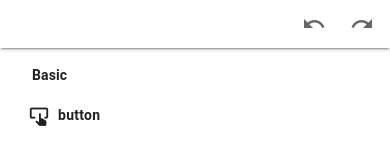
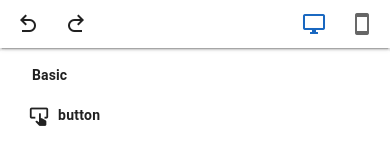
Before and after one commit to ghazialhouwari/web-builder, a Vue app: page / in a window 390 px wide. Shown: the top 160 px of the page. Built offline with nearby package versions, Linux system fonts and the light colour scheme.

Commit message:
feat(mobile): add mobile view
Add the ability to switch between desktop and mobile view

Move viewType from useGrid composable to grid store

```diff
--- a/src/App.vue
+++ b/src/App.vue
@@ -1,30 +1,51 @@
 <script lang="ts" setup>
 	import { useSectionsStore } from '@/store/sections';
+	import { useGridStore } from '@/store/grid';
 
 	// Components
 	import PageSections from '@/components/PageSections.vue';
 
 	const sectionsStore = useSectionsStore();
+	const gridStore = useGridStore();
 </script>
 
 <template>
 	<v-app>
 		<v-app-bar :elevation="2" density="compact">
-			<template v-slot:append>
+			<template v-slot:prepend>
 				<v-btn
-					icon="mdi-undo"
-					color="medium-emphasis"
+					icon="mdi-arrow-u-left-top"
+					color="high-emphasis"
 					@click="sectionsStore.undo"
 				></v-btn>
 				<v-btn
-					icon="mdi-redo"
-					color="medium-emphasis"
+					icon="mdi-arrow-u-right-top"
+					color="high-emphasis"
 					@click="sectionsStore.redo"
 				></v-btn>
 			</template>
+			<template v-slot:append>
+				<v-btn
+					icon="mdi-monitor"
+					:color="gridStore.viewType === 'desktop' ? 'primary' : 'medium-emphasis'"
+					@click="gridStore.setViewType('desktop')"
+				></v-btn>
+				<v-btn
+					icon="mdi-cellphone"
+					:color="gridStore.viewType === 'mobile' ? 'primary' : 'medium-emphasis'"
+					@click="gridStore.setViewType('mobile')"
+				></v-btn>
+			</template>
 		</v-app-bar>
-		<v-main>
+		<v-main class="site__main" :class="gridStore.viewType">
 			<PageSections />
 		</v-main>
 	</v-app>
 </template>
+
+<style scoped>
+	.site__main.mobile {
+		width: 430px;
+		margin: 0 auto;
+	}
+</style>
--- a/src/components/Grid.vue
+++ b/src/components/Grid.vue
@@ -18,14 +18,14 @@
 	}>();
 
 	const gridStore = useGridStore();
-	const { viewType, rowCount } = useGrid();
+	const { columnCount, rowCount } = useGrid();
 	const { moveStartHandler, moveHandler, moveEndHandler } = useGridDraggable(
 		props.sectionIndex
 	);
 	const { resizeHanlder } = useGridResize(props.sectionIndex);
 
 	onMounted(() => {
-		gridStore.setSectionLayout(props.section.layout[viewType.value]);
+		gridStore.setSectionLayout(props.section.layout);
 	});
 </script>
 
@@ -35,6 +35,7 @@
 		class="grid-wrapper"
 		:style="{
 			'--grid-row-count': rowCount,
+			'--grid-column-count': columnCount,
 		}"
 	>
 		<GridItem
--- a/src/components/GridItem.vue
+++ b/src/components/GridItem.vue
@@ -5,9 +5,11 @@
 		SectionBlockLayout,
 		BlockComponentType,
 		BlocksComponenets,
+		SectionBreakpoints,
 	} from '@/utils/types';
+	// Store
+	import { useGridStore } from '@/store/grid';
 	// Composables
-	import useGrid from '@/composables/useGrid';
 	import useGridItemResize from '@/composables/useGridItemResize';
 	import useGridItemDraggable from '@/composables/useGridItemDraggable';
 	// Components
@@ -29,24 +31,27 @@
 	/* eslint-disable no-unused-vars */
 	const emit = defineEmits({
 		start: () => true,
-		move: (x: number, y: number, blockLayout: SectionBlockLayout) => true,
+		move: (
+			x: number,
+			y: number,
+			blockLayout: SectionBreakpoints<SectionBlockLayout>
+		) => true,
 		end: (blockIndex: number) => true,
 		resize: (blockIndex: number, layout: SectionBlockLayout) => true,
 	});
 
 	const currentBlock = ref<BlockComponentType>('ButtonBlock');
 
+	const gridStore = useGridStore();
 	const gridItem = ref<HTMLElement | null>(null);
 	const dragHandle = ref<HTMLElement | null>(null);
 	const resizeHandle = ref<HTMLElement | null>(null);
 
-	const { viewType } = useGrid();
 	const { offset } = useGridItemDraggable({
 		gridItem,
 		dragHandle,
 		onStart: () => emit('start'),
-		onMove: (x: number, y: number) =>
-			emit('move', x, y, props.block.layout[viewType.value]),
+		onMove: (x: number, y: number) => emit('move', x, y, props.block.layout),
 		onEnd: () => emit('end', props.blockIndex),
 	});
 	useGridItemResize({
@@ -62,10 +67,10 @@
 		ref="gridItem"
 		class="grid-item d-flex"
 		:style="{
-			'--row-start': block.layout[viewType].start.y,
-			'--col-start': block.layout[viewType].start.x,
-			'--row-end': block.layout[viewType].end.y,
-			'--col-end': block.layout[viewType].end.x,
+			'--row-start': block.layout[gridStore.viewType].start.y,
+			'--col-start': block.layout[gridStore.viewType].start.x,
+			'--row-end': block.layout[gridStore.viewType].end.y,
+			'--col-end': block.layout[gridStore.viewType].end.x,
 			'--x-offset': `${offset.x}px`,
 			'--y-offset': `${offset.y}px`,
 		}"
--- a/src/composables/useGrid.ts
+++ b/src/composables/useGrid.ts
@@ -1,5 +1,12 @@
-import { ref, reactive, toRefs, onMounted, onUnmounted, computed } from 'vue';
-import { ViewType } from '@/utils/types';
+import {
+	ref,
+	reactive,
+	toRefs,
+	onMounted,
+	onUnmounted,
+	computed,
+	watch,
+} from 'vue';
 import { useGridStore } from '@/store/grid';
 import { SectionBlockLayout } from '@/utils/types';
 
@@ -16,7 +23,6 @@ export default function useGrid() {
 	const gridStore = useGridStore();
 	const grid = reactive<Grid>(calculateGrid());
 	const gridWrapper = ref<HTMLElement | null>(null);
-	const viewType = ref<ViewType>('desktop');
 
 	const rowCount = computed(() => {
 		const sectionRowCount = gridStore.sectionLayout?.rows ?? 1;
@@ -26,9 +32,20 @@ export default function useGrid() {
 		);
 	});
 
+	function updateGrid() {
+		Object.assign(grid, calculateGrid());
+	}
 	function handleResize() {
-		Object.assign(grid, calculateGrid());
-		viewType.value = window.innerWidth > 767 ? 'desktop' : 'mobile';
+		updateGrid();
+		if (gridStore.viewType === 'desktop' && window.innerWidth <= 767) {
+			gridStore.setViewType('mobile');
+		} else if (gridStore.viewType === 'mobile' && window.innerWidth > 767) {
+			gridStore.setViewType('desktop');
+		}
+	}
+
+	function setGridWrapper() {
+		gridWrapper.value = document.querySelector('#gridWrapper');
 	}
 
 	function offsetToBlockLayout(
@@ -38,8 +55,14 @@ export default function useGrid() {
 		rowSize: number,
 		zIndex: number
 	): SectionBlockLayout {
-		const offsetX = x + window.scrollX - grid.gutters + grid.gap;
-		const offsetY = y + window.scrollY - (gridWrapper.value?.offsetTop || 0);
+		const wrapperOffsetLeft = gridWrapper.value?.offsetLeft || 0;
+		const wrapperOffsetTop = gridWrapper.value?.offsetTop || 0;
+
+		const offsetX =
+			x + window.scrollX - wrapperOffsetLeft - grid.gutters + grid.gap;
+		const offsetY = y + window.scrollY - wrapperOffsetTop;
+		console.log(y, window.scrollY, wrapperOffsetTop);
+		console.log(y + window.scrollY - wrapperOffsetTop);
 
 		// Get grid row and column from grid item offset
 		const gridColumn = Math.ceil(offsetX / (grid.cellWidth + grid.gap));
@@ -63,9 +86,45 @@ export default function useGrid() {
 		};
 	}
 
-	function setGridWrapper() {
-		gridWrapper.value = document.querySelector('#gridWrapper');
+	function calculateGrid(): Grid {
+		const { viewType } = gridStore;
+		const viewPort = viewType === 'desktop' ? window.innerWidth : 430;
+
+		const gap = 11;
+		const columnCount = viewType === 'desktop' ? 24 : 8;
+		const minRowCount = 8;
+		const rowHeightRatio = 0.0215;
+		const minContainerWidth = 1400;
+
+		const guttersPercent = viewType === 'desktop' ? 0.02 : 0.06;
+		const baseGutters = viewPort * guttersPercent - gap;
+		const frGutters = (viewPort - minContainerWidth) / 2 - gap;
+
+		const gutters = viewPort < minContainerWidth ? baseGutters : frGutters;
+		const gapCount = (columnCount - 1) * gap;
+		const containerWidth = viewPort - gutters * 2 - gap * 2;
+
+		const width = Math.min(minContainerWidth, containerWidth);
+
+		const cellWidth = (width - gapCount) / columnCount;
+		const cellHeight = viewType === 'desktop' ? width * rowHeightRatio : 26;
+
+		return {
+			gap,
+			gutters,
+			cellWidth,
+			cellHeight,
+			columnCount,
+			minRowCount,
+		};
 	}
+
+	watch(
+		() => gridStore.viewType,
+		(newValue, oldValue) => {
+			updateGrid();
+		}
+	);
 
 	onMounted(() => {
 		setGridWrapper();
@@ -76,39 +135,7 @@ export default function useGrid() {
 	return {
 		...toRefs(grid),
 		rowCount,
-		viewType,
 		gridWrapper,
 		offsetToBlockLayout,
 	};
 }
-
-function calculateGrid(): Grid {
-	const viewPort = window.innerWidth;
-
-	const gap = 11;
-	const columnCount = 24;
-	const minRowCount = 8;
-	const rowHeightRatio = 0.0215;
-	const minContainerWidth = 1400;
-
-	const baseGutters = viewPort * 0.02 - gap;
-	const frGutters = (viewPort - minContainerWidth) / 2 - gap;
-
-	const gutters = viewPort < minContainerWidth ? baseGutters : frGutters;
-	const gapCount = (columnCount - 1) * gap;
-	const containerWidth = viewPort - gutters * 2 - gap * 2;
-
-	const width = Math.min(minContainerWidth, containerWidth);
-
-	const cellWidth = (width - gapCount) / columnCount;
-	const cellHeight = width * rowHeightRatio;
-
-	return {
-		gap,
-		gutters,
-		cellWidth,
-		cellHeight,
-		columnCount,
-		minRowCount,
-	};
-}
--- a/src/composables/useGridDraggable.ts
+++ b/src/composables/useGridDraggable.ts
@@ -1,4 +1,4 @@
-import { SectionBlockLayout } from '@/utils/types';
+import { SectionBlockLayout, SectionBreakpoints } from '@/utils/types';
 import { useGridStore } from '@/store/grid';
 import { useSectionsStore } from '@/store/sections';
 import useGrid from '@/composables/useGrid';
@@ -6,22 +6,27 @@ import useGrid from '@/composables/useGrid';
 export default function useGridDraggable(sectionIndex: number) {
 	const gridStore = useGridStore();
 	const sectionsStore = useSectionsStore();
-	const { viewType, offsetToBlockLayout } = useGrid();
+	const { offsetToBlockLayout } = useGrid();
 
 	function moveStartHandler() {
 		gridStore.setIsDragging(true);
 		gridStore.setSectionIndex(sectionIndex);
 	}
-	function moveHandler(x: number, y: number, blockLayout: SectionBlockLayout) {
-		const rowSize = blockLayout.end.y - blockLayout.start.y;
-		const columnSize = blockLayout.end.x - blockLayout.start.x;
+	function moveHandler(
+		x: number,
+		y: number,
+		blockLayout: SectionBreakpoints<SectionBlockLayout>
+	) {
+		const layout = blockLayout[gridStore.viewType];
+		const rowSize = layout.end.y - layout.start.y;
+		const columnSize = layout.end.x - layout.start.x;
 
 		const draggedBlockLayout = offsetToBlockLayout(
 			x,
 			y,
 			columnSize,
 			rowSize,
-			blockLayout.zIndex
+			layout.zIndex
 		);
 		gridStore.setDraggedBlockLayout(draggedBlockLayout);
 	}
@@ -33,7 +38,7 @@ export default function useGridDraggable(sectionIndex: number) {
 				sectionIndex,
 				blockIndex,
 				gridStore.draggedBlockLayout,
-				viewType.value
+				gridStore.viewType
 			);
 			gridStore.updateSectionRowCount(gridStore.draggedBlockLayout.end.y);
 			gridStore.resetDraggedBlockLayout();
--- a/src/composables/useGridItemDraggable.ts
+++ b/src/composables/useGridItemDraggable.ts
@@ -19,10 +19,13 @@ export default function useGridItemDraggable({
 	const { gridWrapper } = useGrid();
 
 	function updateItemOffset(x: number, y: number) {
+		const wrapperOffsetLeft = gridWrapper.value?.offsetLeft || 0;
 		const wrapperOffsetTop = gridWrapper.value?.offsetTop || 0;
-		offset.value.x = x + window.scrollX - (gridItem.value?.offsetLeft || 0);
-		offset.value.y =
-			y + window.scrollY - wrapperOffsetTop - (gridItem.value?.offsetTop || 0);
+		const blockOffsetLeft = gridItem.value?.offsetLeft || 0;
+		const blockOffsetTop = gridItem.value?.offsetTop || 0;
+
+		offset.value.x = x + window.scrollX - wrapperOffsetLeft - blockOffsetLeft;
+		offset.value.y = y + window.scrollY - wrapperOffsetTop - blockOffsetTop;
 	}
 
 	function resetItemOffset() {
--- a/src/composables/useGridItemResize.ts
+++ b/src/composables/useGridItemResize.ts
@@ -24,7 +24,6 @@ export default function useGridItemResize({
 	const end: Position = { x: 0, y: 0 };
 	const { cellWidth, cellHeight, gap } = useGrid();
 	const gridStore = useGridStore();
-	const { viewType } = useGrid();
 	let directions: string[] = [];
 
 	function mouseDownHandler(evt: MouseEvent) {
@@ -66,14 +65,14 @@ export default function useGridItemResize({
 
 			const layout: SectionBlockLayout = {
 				start: {
-					x: block.layout[viewType.value].start.x,
-					y: block.layout[viewType.value].start.y,
+					x: block.layout[gridStore.viewType].start.x,
+					y: block.layout[gridStore.viewType].start.y,
 				},
 				end: {
-					x: block.layout[viewType.value].end.x,
-					y: block.layout[viewType.value].end.y,
+					x: block.layout[gridStore.viewType].end.x,
+					y: block.layout[gridStore.viewType].end.y,
 				},
-				zIndex: block.layout[viewType.value].zIndex,
+				zIndex: block.layout[gridStore.viewType].zIndex,
 			};
 
 			if (
--- a/src/composables/useGridResize.ts
+++ b/src/composables/useGridResize.ts
@@ -6,14 +6,13 @@ import { SectionBlockLayout } from '@/utils/types';
 export default function useGridResize(sectionIndex: number) {
 	const sectionsStore = useSectionsStore();
 	const gridStore = useGridStore();
-	const { viewType } = useGrid();
 
 	function resizeHanlder(blockIndex: number, layout: SectionBlockLayout) {
 		sectionsStore.updateSectionBlockLayoutByIndex(
 			sectionIndex,
 			blockIndex,
 			layout,
-			viewType.value
+			gridStore.viewType
 		);
 		gridStore.updateSectionRowCount(layout.end.y);
 	}
--- a/src/data/sections.ts
+++ b/src/data/sections.ts
@@ -51,12 +51,12 @@ export const sections: Section[] = [
 					},
 					mobile: {
 						start: {
-							x: 1,
-							y: 15,
+							x: 4,
+							y: 3,
 						},
 						end: {
-							x: 4,
-							y: 16,
+							x: 7,
+							y: 5,
 						},
 						zIndex: 3,
 					},
@@ -114,12 +114,12 @@ export const sections: Section[] = [
 					},
 					mobile: {
 						start: {
-							x: 1,
-							y: 15,
+							x: 3,
+							y: 3,
 						},
 						end: {
-							x: 4,
-							y: 16,
+							x: 8,
+							y: 5,
 						},
 						zIndex: 3,
 					},
--- a/src/store/grid.ts
+++ b/src/store/grid.ts
@@ -1,19 +1,25 @@
 import { defineStore } from 'pinia';
 import { ref, readonly } from 'vue';
-import { SectionBlockLayout, SectionLayout } from '@/utils/types';
+import {
+	SectionBlockLayout,
+	SectionBreakpoints,
+	SectionLayout,
+	ViewType,
+} from '@/utils/types';
 
 export const useGridStore = defineStore('grid', () => {
 	const isDragging = ref(false);
 	const sectionIndex = ref<number | null>(0);
 	const draggedBlockLayout = ref<SectionBlockLayout | null>(null);
 	const sectionLayout = ref<SectionLayout>();
+	const viewType = ref<ViewType>('desktop');
 
 	function setDraggedBlockLayout(layout: SectionBlockLayout) {
 		draggedBlockLayout.value = layout;
 	}
 
-	function setSectionLayout(layout: SectionLayout) {
-		sectionLayout.value = layout;
+	function setSectionLayout(layout: SectionBreakpoints<SectionLayout>) {
+		sectionLayout.value = layout[viewType.value];
 	}
 
 	function updateSectionRowCount(rowCount: number) {
@@ -33,8 +39,13 @@ export const useGridStore = defineStore('grid', () => {
 	function setSectionIndex(value: number) {
 		sectionIndex.value = value;
 	}
+
 	function resetSectionIndex() {
 		sectionIndex.value = null;
+	}
+
+	function setViewType(value: ViewType) {
+		viewType.value = value;
 	}
 
 	return {
@@ -42,6 +53,7 @@ export const useGridStore = defineStore('grid', () => {
 		isDragging: readonly(isDragging),
 		sectionLayout: readonly(sectionLayout),
 		sectionIndex: readonly(sectionIndex),
+		viewType: readonly(viewType),
 		setSectionLayout,
 		setDraggedBlockLayout,
 		resetDraggedBlockLayout,
@@ -49,5 +61,6 @@ export const useGridStore = defineStore('grid', () => {
 		setSectionIndex,
 		resetSectionIndex,
 		updateSectionRowCount,
+		setViewType,
 	};
 });
```
